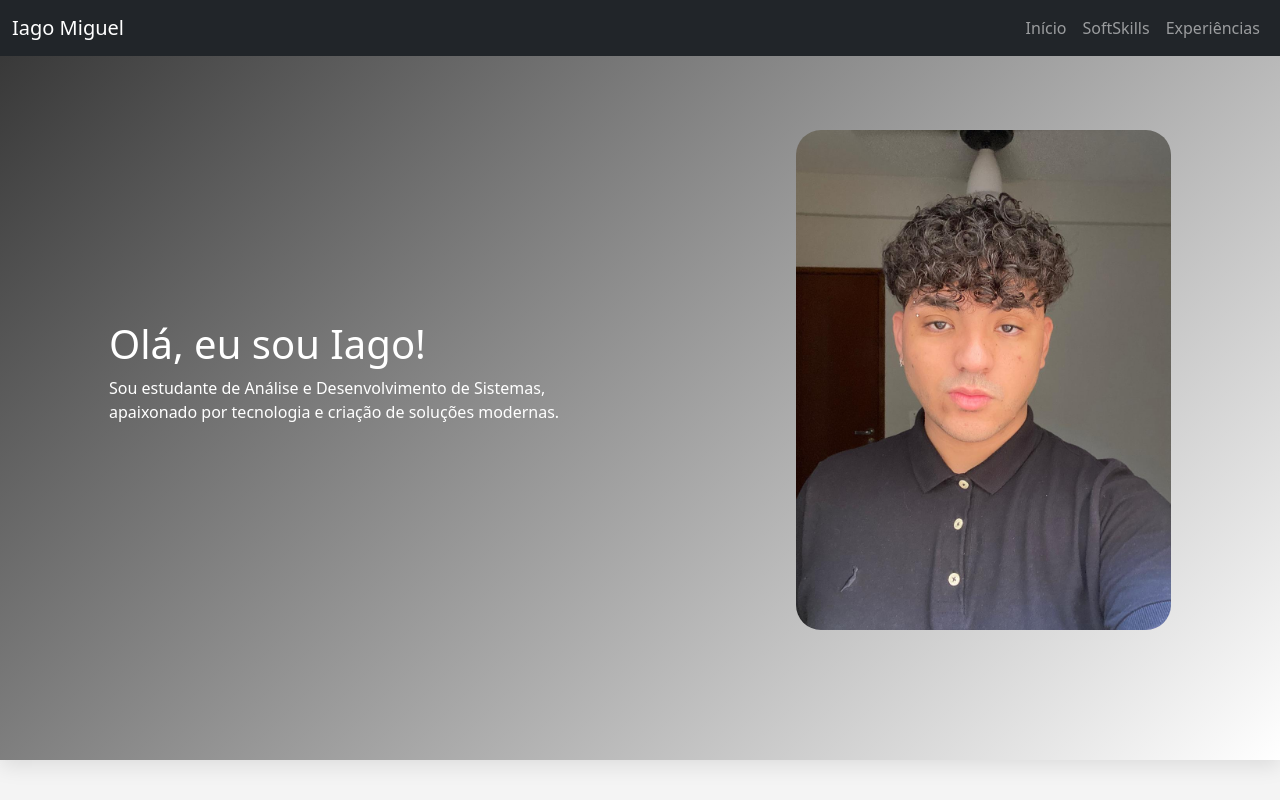
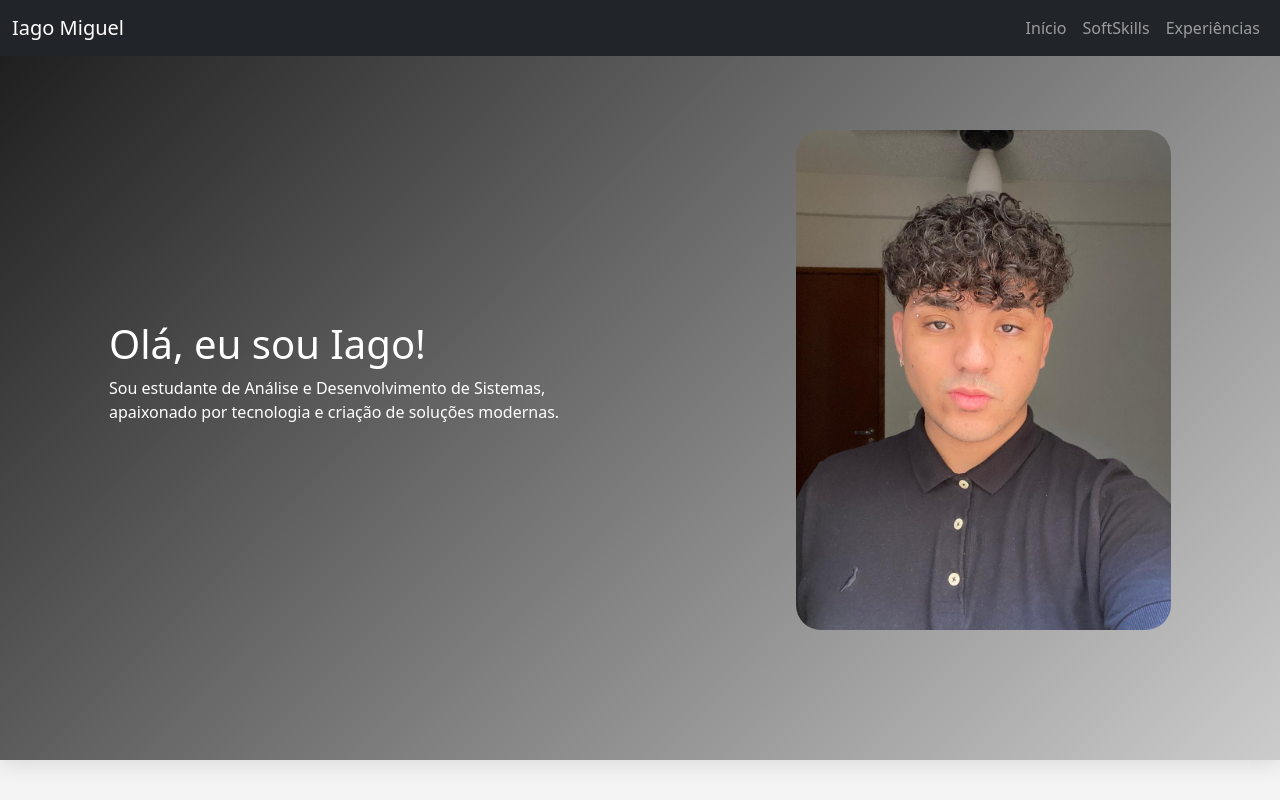
Before and after one commit to IagoMig1/Portifolio, a plain HTML site: page index.html in a window 1280 px wide. Shown: the top 800 px of the page. Drawn offline with nearby package versions, Linux system fonts and the light colour scheme; a script that the page names is missing.

Commit message:
Atualização

```diff
--- a/style.css
+++ b/style.css
@@ -7,7 +7,7 @@ body{
 /* Estilização da seção Início */
 .section-inicio {
     min-height: 95vh;
-    background: linear-gradient(135deg, #333333, #ffffff);
+    background: linear-gradient(135deg, #1a1a1a, #cccccc);
     align-items: center;
     justify-content: center;
     color: #fff;
```
